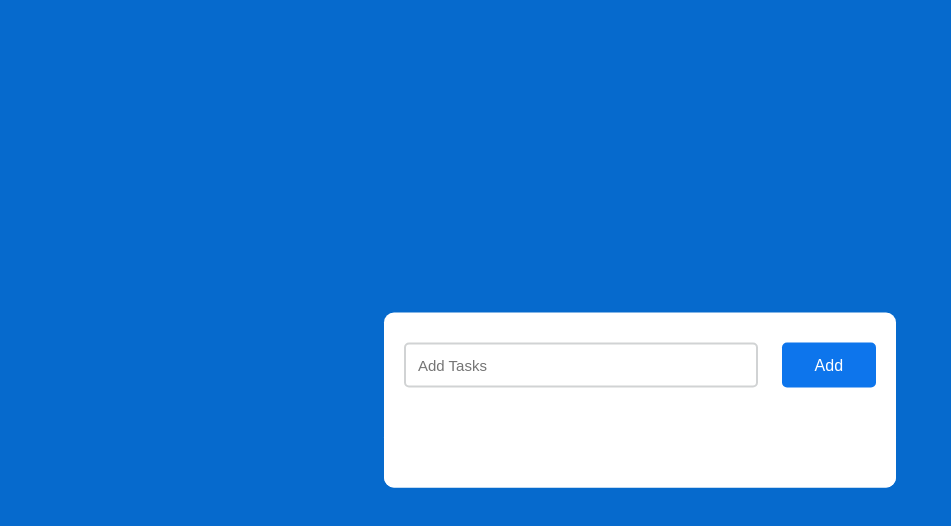
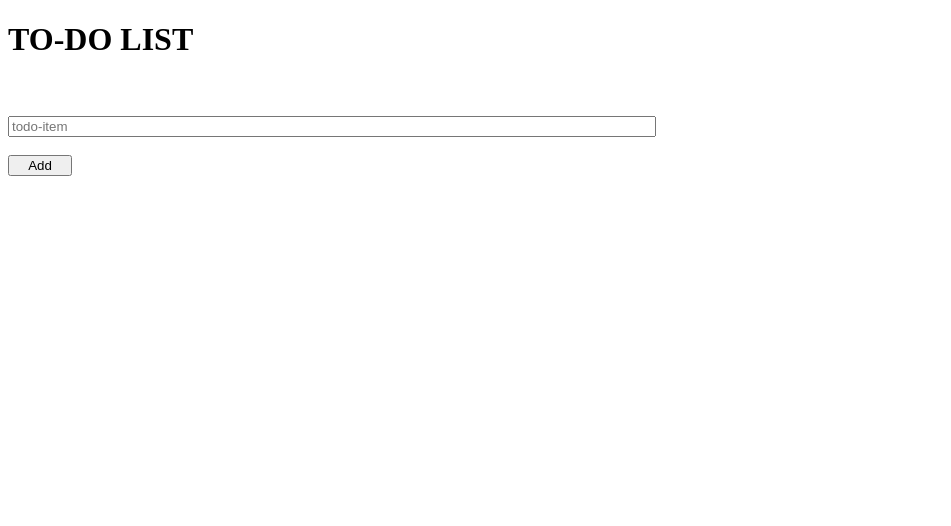
Before and after one commit to Mohammed-Muneef/todoList, a plain HTML site: page index.html in a window 1280 px wide. Shown: the whole page, without its empty margins (0-951 px from the left). Drawn offline with Linux system fonts and the light colour scheme.

Commit message:
completed

```diff
--- a/index.html
+++ b/index.html
@@ -2,18 +2,54 @@
 <html lang="en">
 <head>
     <meta charset="UTF-8">
+    <meta http-equiv="X-UA-Compatible" content="IE=edge">
     <meta name="viewport" content="width=device-width, initial-scale=1.0">
-    <title>Document</title>
-    <link rel="stylesheet" href="style.css">
+    <title>To-Do List</title>
+
 </head>
 <body>
     <div class="container">
-        <div id="newtask">
-            <input type="text" placeholder="Add Tasks">
-            <button id="push">Add</button>
+        <h1 class="row">TO-DO LIST</h1>
+        <br><br>
+        <div class="row">
+            <form>
+                <div class="input-group">
+                    <input type="text" placeholder="todo-item" id="box" style="
+                        width: 50vw">
+                </div>
+                <br>
+                <div class="form-group">
+                    <input type="button" value="Add" style="width:5vw" onclick="add_item()">
+                </div>
+
+            </form>
         </div>
-        <div id="tasks"></div>
+        <div class="row">
+            <ul id="list_item">
+
+            </ul>
+        </div>
     </div>
-    <script src="main.js"></script>
+    <script type="text/javascript">
+        function add_item(){
+            let item=document.getElementById("box");
+            let list_item=document.getElementById("list_item");
+            if(item.value!=""){
+                let make_li=document.createElement("li");
+                make_li.appendChild(document.createTextNode(item.value));
+                list_item.appendChild(make_li);
+                item.value="";
+                make_li.onclick=function(){
+                    this.parentNode.removeChild(this);
+                }
+
+            }
+            else{
+                alert("please add a value to item")
+            }
+        }
+    </script>
+
+
 </body>
 </html>
--- a/main.js
+++ /dev/null
@@ -1,25 +0,0 @@
-document.querySelector('#push').onclick = function(){
-    if(document.querySelector('#newtask input').value.length == 0){
-        alert("Kindly Enter Task Name!!!!")
-    }
-
-    else{
-        document.querySelector('#tasks').innerHTML += `
-            <div class="task">
-                <span id="taskname">
-                    ${document.querySelector('#newtask input').value}
-                </span>
-                <button class="delete">
-                    <i class="far fa-trash-alt"></i>
-                </button>
-            </div>
-        `;
-
-        var current_tasks = document.querySelectorAll(".delete");
-        for(var i=0; i<current_tasks.length; i++){
-            current_tasks[i].onclick = function(){
-                this.parentNode.remove();
-            }
-        }
-    }
-}
--- a/style.css
+++ /dev/null
@@ -1,94 +0,0 @@
-*,
-*:before,
-*:after{
-    padding: 0;
-    margin: 0;
-    box-sizing: border-box;
-}
-body{
-    height: 100vh;
-    background: #066acd;
-}
-.container{
-    width: 40%;
-    top: 50%;
-    left: 50%;
-    background: white;
-    border-radius: 10px;
-    min-width: 450px;
-    position: absolute;
-    min-height: 100px;
-    transform: translate(-50%,-50%);
-}
-#newtask{
-    position: relative;
-    padding: 30px 20px;
-}
-#newtask input{
-    width: 75%;
-    height: 45px;
-    padding: 12px;
-    color: #111111;
-    font-weight: 500;
-    position: relative;
-    border-radius: 5px;
-    font-family: 'Poppins',sans-serif;
-    font-size: 15px;
-    border: 2px solid #d1d3d4;
-}
-
-#newtask input:focus{
-    outline: none;
-    border-color: #0d75ec;
-}
-#newtask button{
-    position: relative;
-    float: right;
-    font-weight: 500;
-    font-size: 16px;
-    background-color: #0d75ec;
-    border: none;
-    color: #ffffff;
-    cursor: pointer;
-    outline: none;
-    width: 20%;
-    height: 45px;
-    border-radius: 5px;
-    font-family: 'Poppins',sans-serif;
-}
-#tasks{
-    border-radius: 10px;
-    width: 100%;
-    position: relative;
-    background-color: #ffffff;
-    padding: 30px 20px;
-    margin-top: 10px;
-}
-
-.task{
-    border-radius: 5px;
-    align-items: center;
-    justify-content: space-between;
-    border: 1px solid #939697;
-    cursor: pointer;
-    background-color: #c5e1e6;
-    height: 50px;
-    margin-bottom: 8px;
-    padding: 5px 10px;
-    display: flex;
-}
-.task span{
-    font-family: 'Poppins',sans-serif;
-    font-size: 15px;
-    font-weight: 400;
-}
-.task button{
-    background-color: #6583e5;
-    color: #ffffff;
-    border: none;
-    cursor: pointer;
-    outline: none;
-    height: 100%;
-    width: 40px;
-    border-radius: 5px;
-}
```
